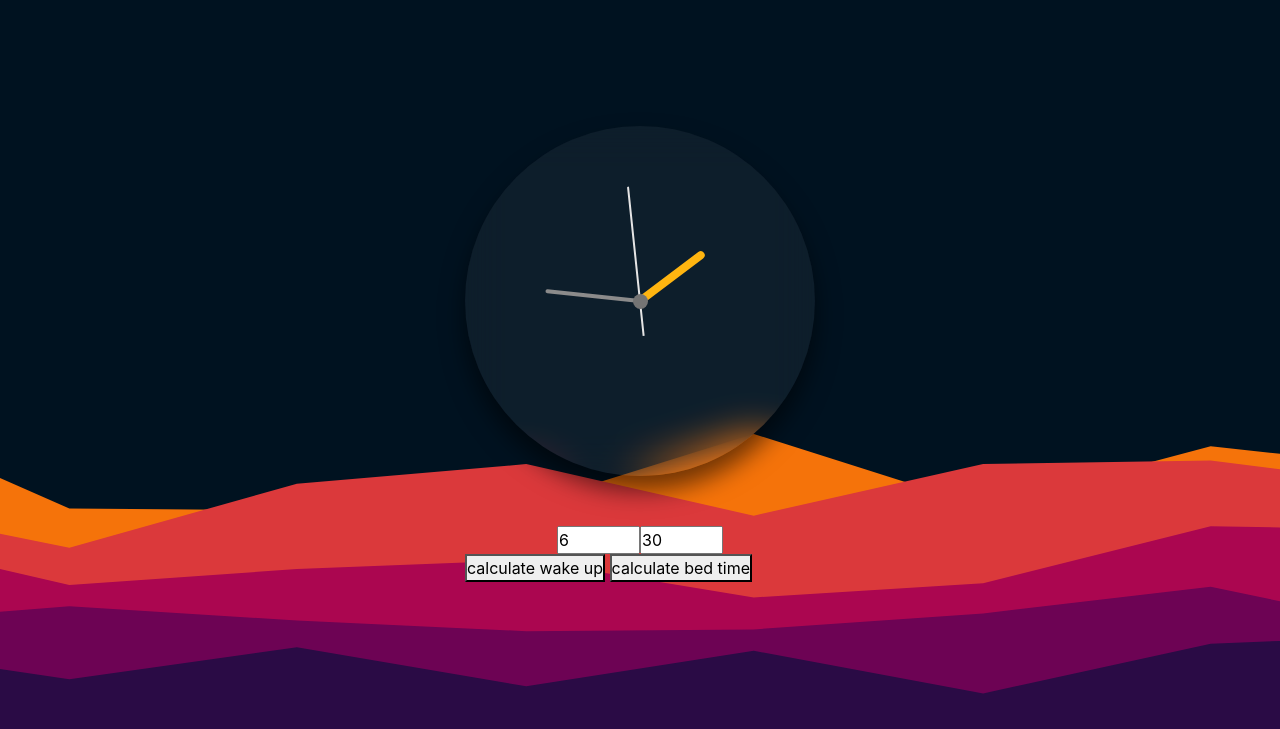
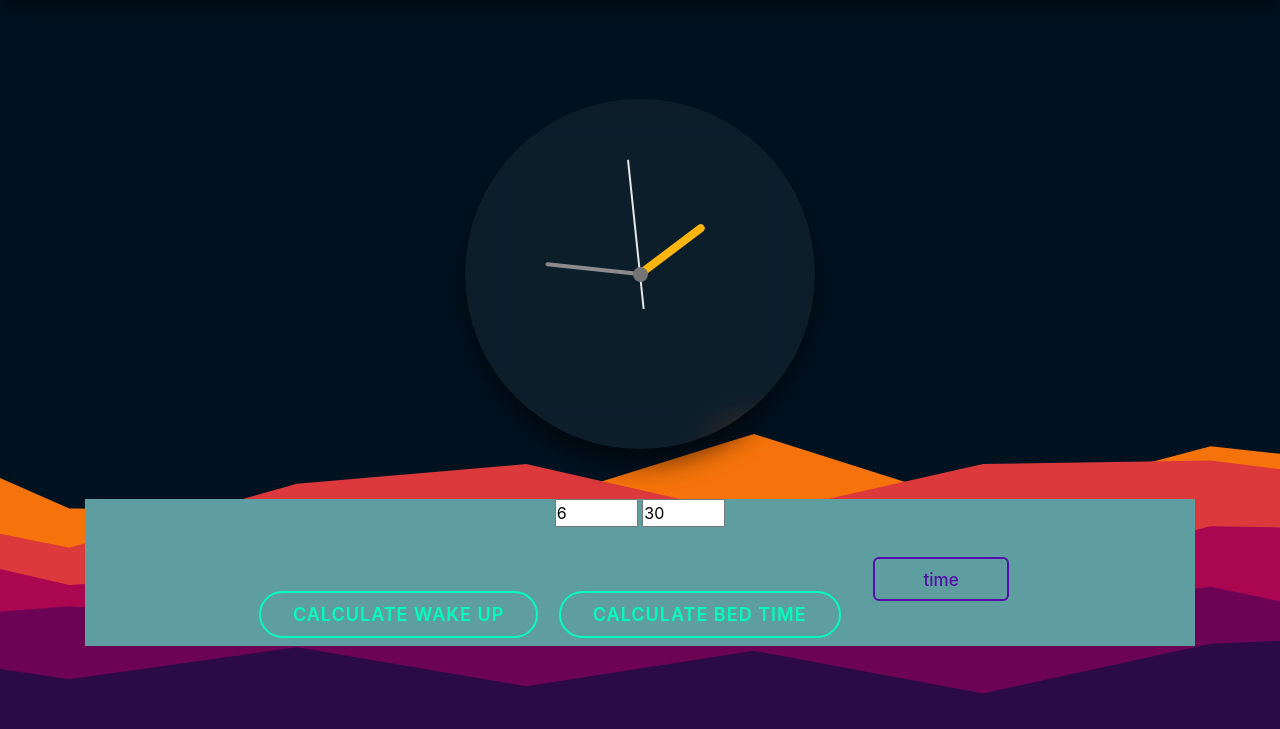
Before and after one commit to mohammad-farzan/sleep-web, a plain HTML site: page sleep_calculator/sleep_calc.html in a window 1280 px wide. Shown: the part 71-800 px from the top of the page. Drawn offline with nearby package versions, Linux system fonts and the light colour scheme.

Commit message:
unfinished calc style

```diff
--- a/sleep_calculator/sleep_calc.css
+++ b/sleep_calculator/sleep_calc.css
@@ -17,14 +17,12 @@
 }
 
 body {
-    display: flex;
-    align-items: center;
-    justify-content: center;
     background-image: url(../pic/bg-h-bt.svg);
     background-position: center;
     background-repeat: no-repeat;
     background-size: cover;
     height: 100vh;
+    padding: 15vh 0 0;
 }
 
 /* //////////////////// clock //////////////////// */
@@ -123,13 +121,111 @@ body {
 }
 
 /* //////////////////// input num //////////////////// */
-.section-num {
-    display: flex;
-    /* flex-wrap: wrap; */
-    justify-content: center;
-    align-items: center;
+.section-calc {
+    background-color: cadetblue;
+    text-align: center;
 }
 
-/* #submitButton{
-    display: block;
-} */
+.calc-num {
+    margin: auto auto 10px;
+}
+
+.calc-btn {
+    margin: 10px auto auto;
+}
+
+.calc-btn button {
+    margin: 8px;
+    text-transform: uppercase;
+    padding: 8px 32px;
+    font-size: 18px;
+    color: rgb(0, 255, 191);
+    border: 2px solid rgb(0, 255, 191);
+    border-radius: 34px;
+    background-color: transparent;
+    font-weight: 600;
+    transition: all 0.3s cubic-bezier(0.23, 1, 0.320, 1);
+    overflow: hidden;
+    outline: none;
+    letter-spacing: 1px;
+}
+
+.calc-btn button::before {
+    content: "";
+    position: absolute;
+    inset: 0;
+    margin: auto;
+    width: 50px;
+    height: 50px;
+    border-radius: inherit;
+    scale: 0;
+    z-index: -1;
+    background-color: rgb(0, 255, 191);
+    transition: all 0.6s cubic-bezier(0.23, 1, 0.320, 1);
+}
+
+.calc-btn button:hover::before {
+    scale: 3;
+}
+
+.calc-btn button:hover {
+    color: #212121;
+    scale: 1.1;
+    box-shadow: 0 0px 20px rgb(0, 255, 191, 0.4);
+}
+
+.calc-btn button:active {
+    scale: 1;
+}
+
+
+
+
+#p-btn {
+    --color: #560bad;
+    font-family: inherit;
+    display: inline-block;
+    width: 8em;
+    height: 2.6em;
+    line-height: 2.5em;
+    margin: 20px;
+    position: relative;
+    overflow: hidden;
+    border: 2px solid var(--color);
+    transition: color .5s;
+    z-index: 1;
+    font-size: 17px;
+    border-radius: 6px;
+    font-weight: 500;
+    color: var(--color);
+}
+
+#p-btn:before {
+    content: "";
+    position: absolute;
+    z-index: -1;
+    background: var(--color);
+    height: 150px;
+    width: 200px;
+    border-radius: 50%;
+}
+
+#p-btn:hover {
+    color: #fff;
+}
+
+#p-btn:before {
+    top: 100%;
+    left: 100%;
+    transition: all .7s;
+}
+
+#p-btn:hover:before {
+    top: -30px;
+    left: -30px;
+}
+
+#p-btn:active:before {
+    background: #3a0ca3;
+    transition: background 0s;
+}
--- a/sleep_calculator/sleep_calc.html
+++ b/sleep_calculator/sleep_calc.html
@@ -14,10 +14,13 @@
     <link rel="stylesheet"
     href="https://cdnjs.cloudflare.com/ajax/libs/OwlCarousel2/2.3.4/assets/owl.theme.default.min.css" />
     <link rel="stylesheet" href="../sleep_calculator/sleep_calc.css">
+    <link rel="stylesheet" href="../navbar/navbar.css">
   </head>
 
-<body class="container">
-  <div>
+  <body>
+    <div id="replace_with_navbar"></div>
+
+  <div class="sleep_calc container">
     <!------------------- clock ------------------->
     <section class="section-clock">
       <div class="hour">
@@ -31,13 +34,16 @@
       </div>
     </section>
     <!------------------- input num ------------------->
-    <section>
-      <div class="section-num">
+    <section class="section-calc">
+      <div class="calc-num">
         <input type="number" name="hour" value="6" min="0" max="23" id="hour" title="hour">
-        <input type="number" name="minute" value="30" min="0" max="59" id="minute" title="minute"><br />
+        <input type="number" name="minute" value="30" min="0" max="59" id="minute" title="minute">
       </div>
+      <div class="calc-btn">
         <button id="wake-up-btn">calculate wake up</button>
         <button id="bed-time-btn">calculate bed time</button>
+        <div id="p-btn">time</div>
+      </div>
       <div id="suggestions"></div>
     </section>
   </div>
@@ -47,6 +53,7 @@
   <script src="https://cdnjs.cloudflare.com/ajax/libs/popper.js/1.14.7/umd/popper.min.js"></script>
   <script src="https://stackpath.bootstrapcdn.com/bootstrap/4.3.1/js/bootstrap.min.js"></script>
   <script src="https://kit.fontawesome.com/3ed04dad16.js"></script>
+  <script src="../navbar/navbar.js"></script>
   <script src="./sleep_calc.js"></script>
 </body>
 
--- a/sleep_test/sleep-test.css
+++ b/sleep_test/sleep-test.css
@@ -159,7 +159,7 @@ label input {
   scale: 1;
 }
 
-/* //////////////////// submit btn //////////////////// */
+/* //////////////////// result //////////////////// */
 #results {
   margin: 8px;
   font-size: 1.1em;
```
Lines whose indentation alone changed are shown as unchanged.
